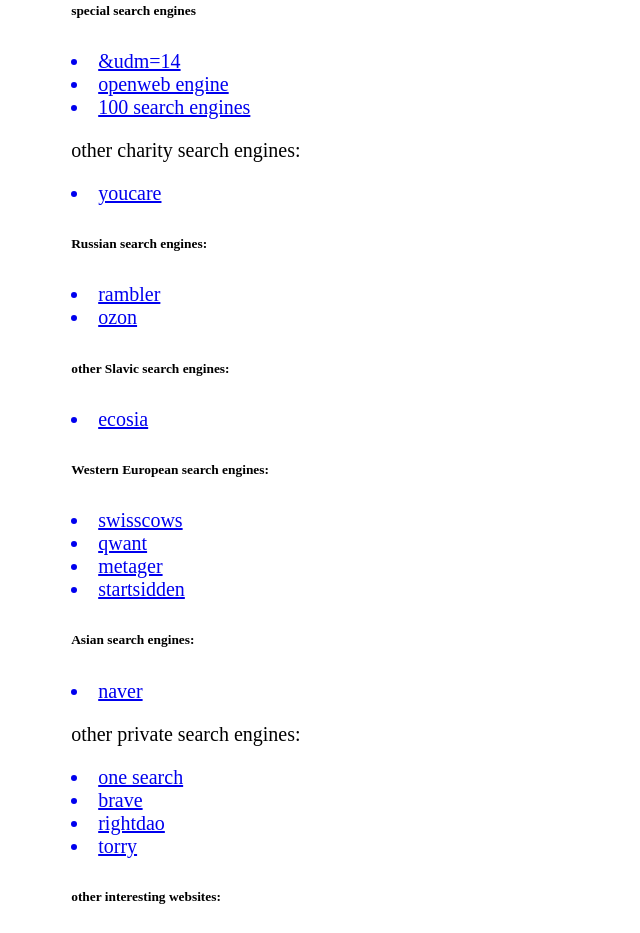
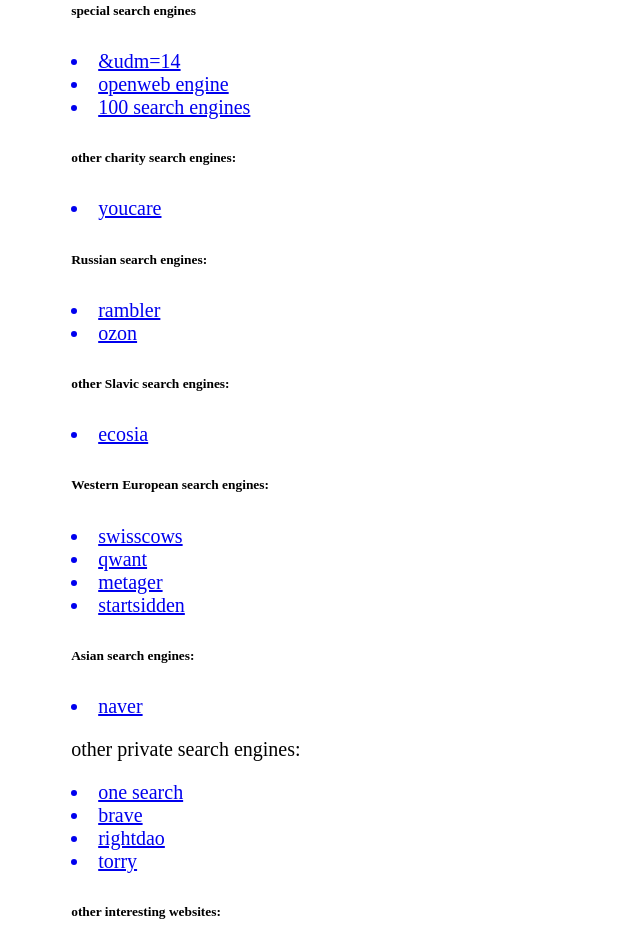
Before and after one commit to Saerchub1/jhagjHGDYaHDUaFGjhgYATugItatF7621428UYT-R-UYfgU-651276fJg-GUFD-E-YT-CVY-R, a plain HTML site: page index.html in a window 1280 px wide. Shown: the part 1053-1986 px from the top of the page, without its empty margins (0-640 px from the left). Drawn offline with Linux system fonts and the light colour scheme; a script that the page names is missing.

Commit message:
Update minor index.html

```diff
--- a/index.html
+++ b/index.html
@@ -174,7 +174,7 @@
 
 
 
-<p>other charity search engines:</p>
+<h6>other charity search engines:</h6>
 
 <a href="https://youcare.world/lpm">
   <li>youcare</li>
```
